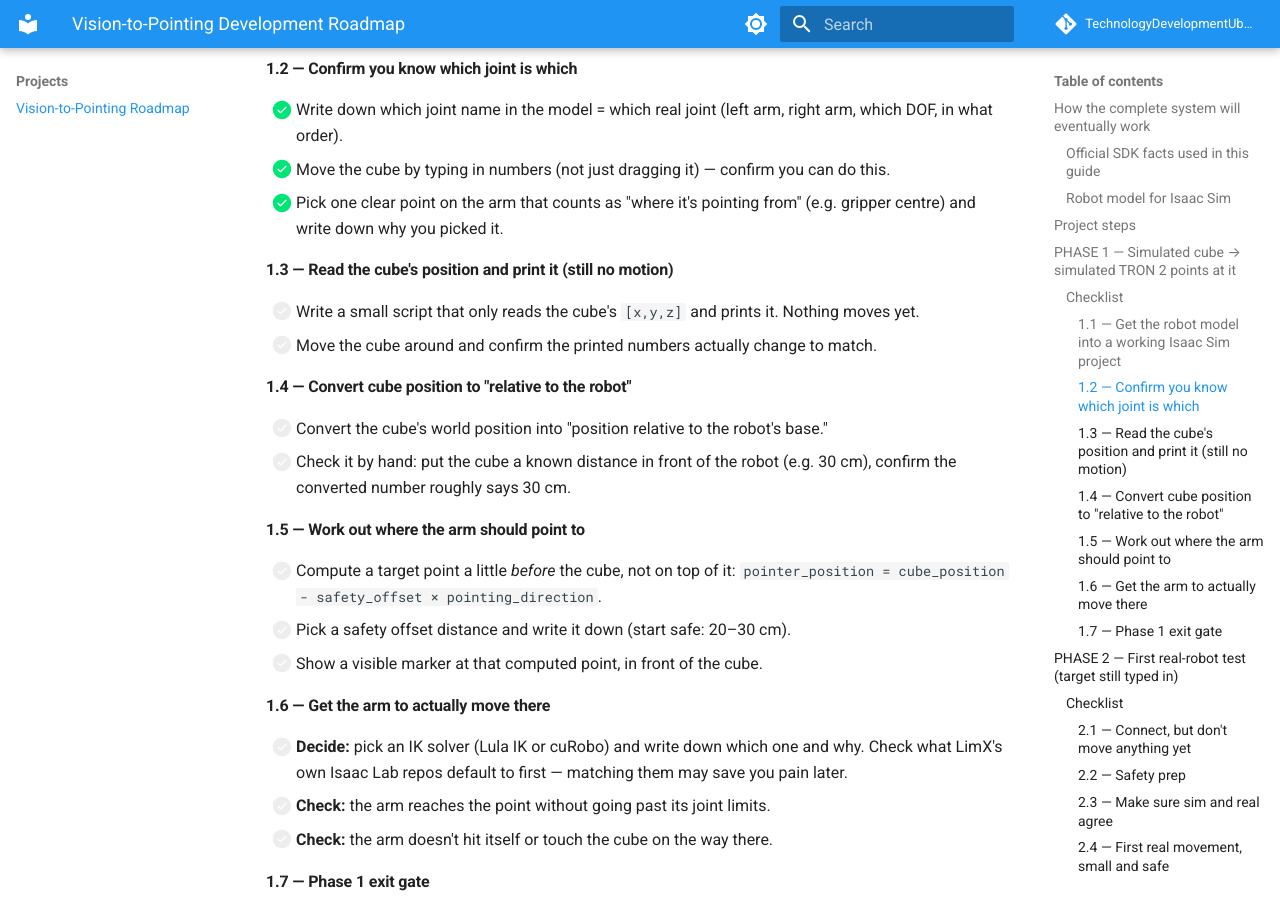
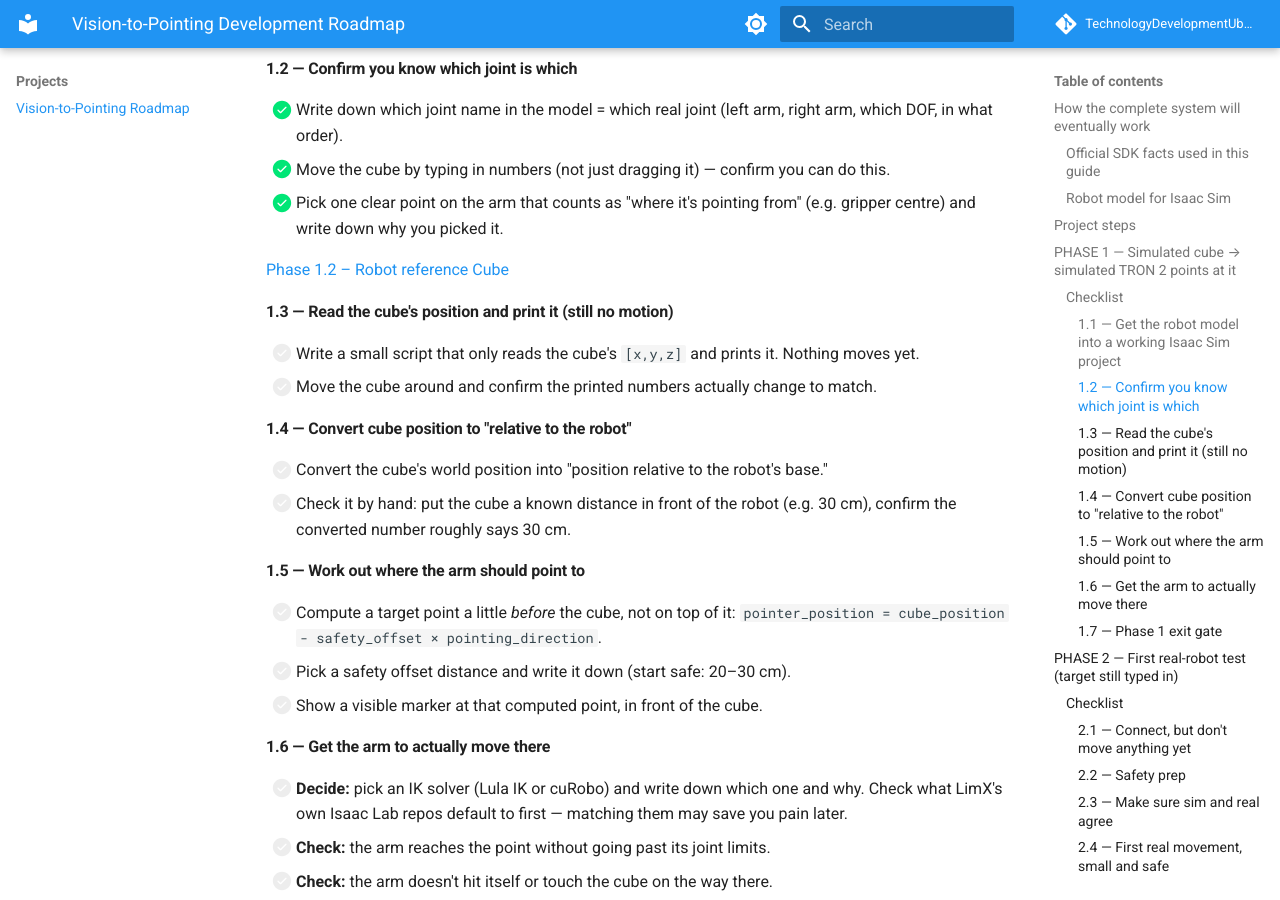
Before and after one commit to TechnologyDevelopmentUbbink/Tron2, an MkDocs documentation site: the page built from docs/projects/vision-pointing-roadmap.md, in a window 1280 px wide and 900 px high, scrolled down 1962 px. Built offline with MkDocs 1.6.1 and Material for MkDocs 9.7.7, drawn with Linux system fonts in a browser that asks for light colours; comment, search, counter and statistics services are not loaded.

Commit message:
Add Phase 1.2 reference to vision pointing roadmap

```diff
--- a/docs/projects/vision-pointing-roadmap.md
+++ b/docs/projects/vision-pointing-roadmap.md
@@ -64,6 +64,8 @@ See: [Isaac Sim, Isaac Lab & FluxVLA Training → Robot model (URDF/USD)](../sof
 - [x] Write down which joint name in the model = which real joint (left arm, right arm, which DOF, in what order).
 - [x] Move the cube by typing in numbers (not just dragging it) — confirm you can do this.
 - [x] Pick one clear point on the arm that counts as "where it's pointing from" (e.g. gripper centre) and write down why you picked it.
+
+[Phase 1.2 – Robot reference Cube](../assets/Results_Project_Cube/1-2-robot-inspection-reference-scene.md)
 
 #### 1.3 — Read the cube's position and print it (still no motion)
 
```
